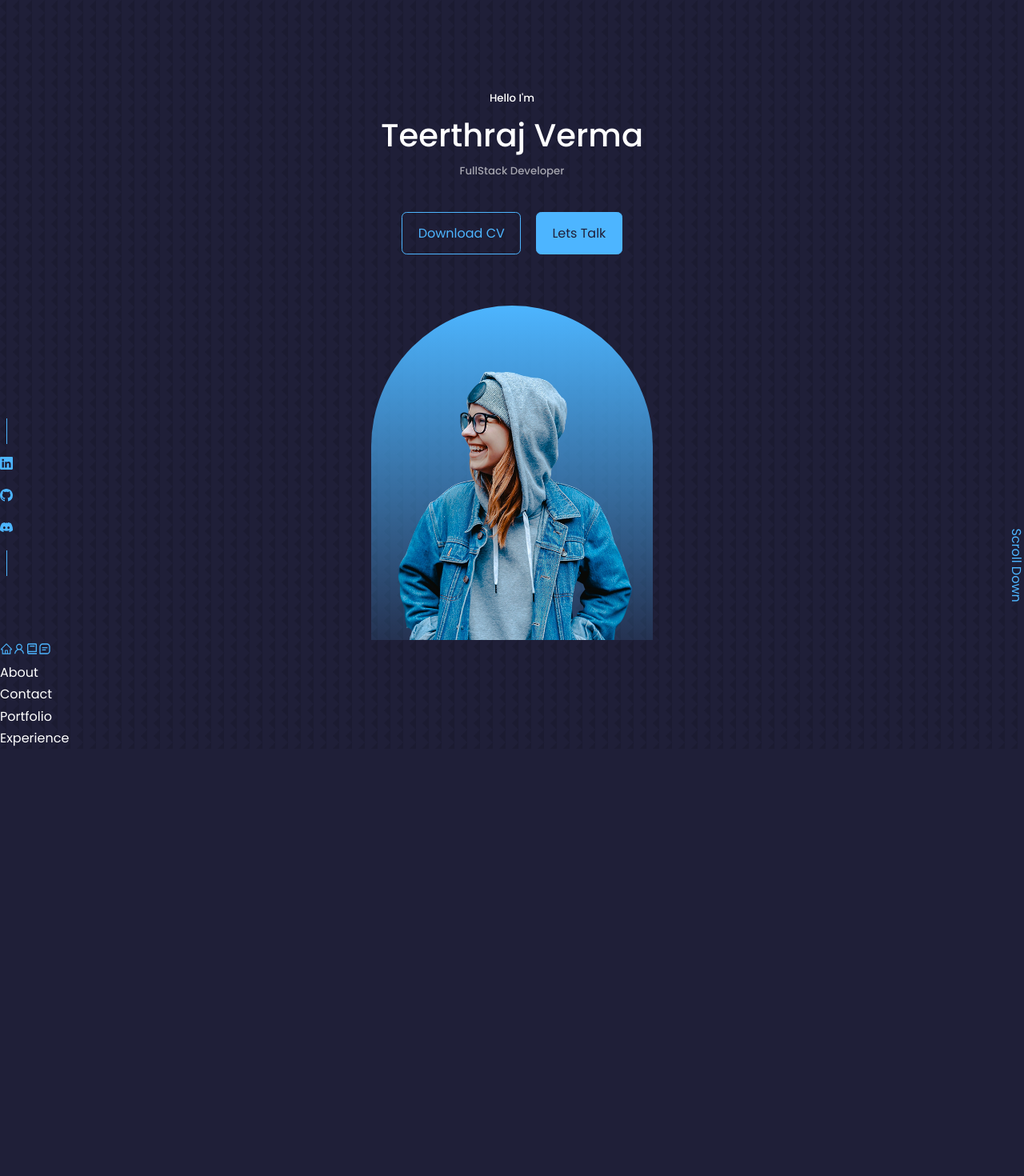
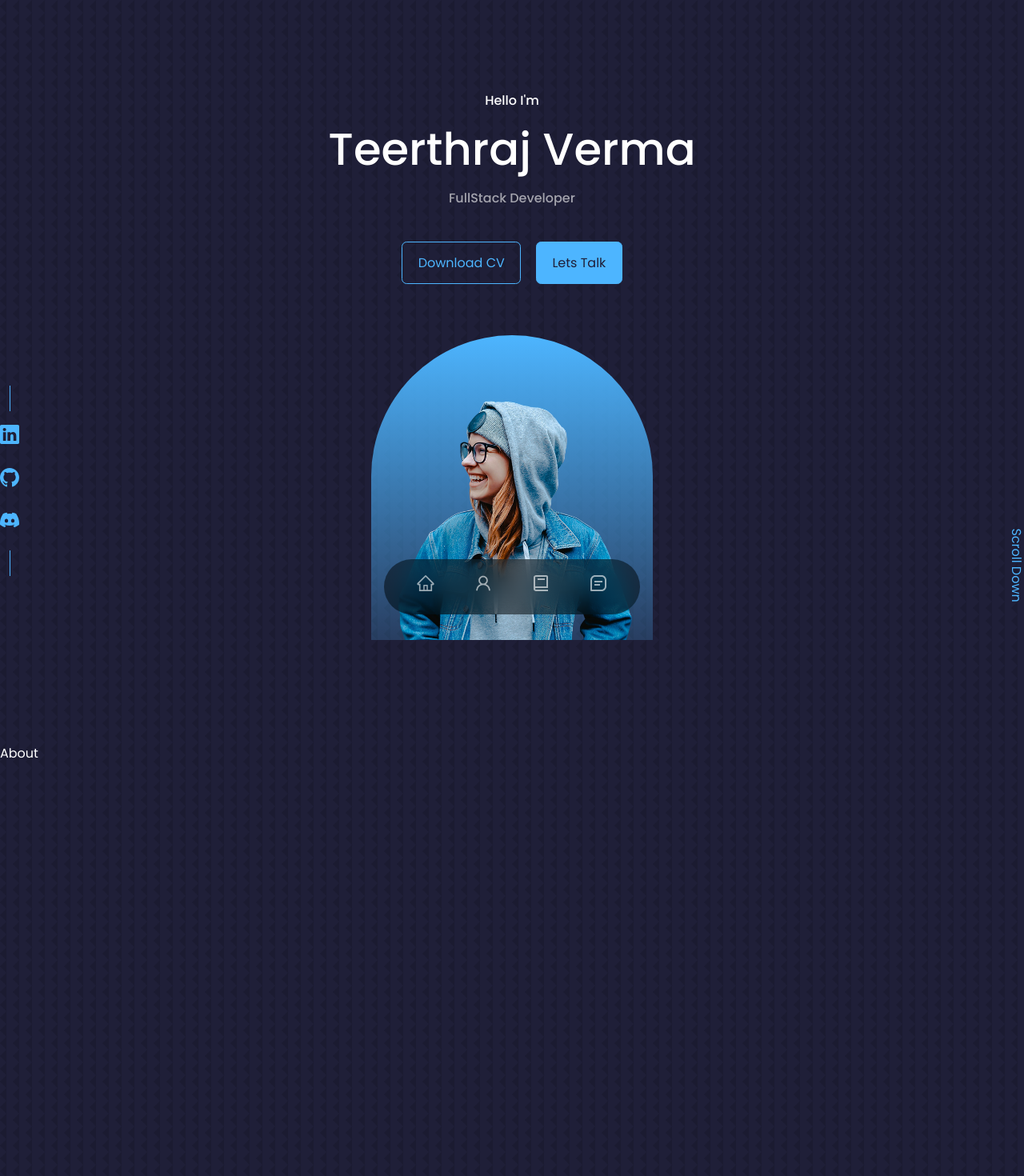
Before and after one commit to teerthrajverma01/portfolio-app, a React (Create React App) app: page / in a window 1280 px wide. Shown: the top 1470 px of the page at 80% size. Before the commit the page ends 936 px from the top, so only its background shows below. Built offline with nearby package versions, Linux system fonts and the light colour scheme.

Commit message:
added css to navbar

```diff
--- a/src/App.jsx
+++ b/src/App.jsx
@@ -7,6 +7,7 @@ import Contact from "./components/Contact/Contact";
 import Nav from "./components/Nav/Nav";
 import Portfolio from "./components/Portfolio/Portfolio";
 import Experience from "./components/Experience/Experience";
+import Footer from "./components/Footer/Footer";
 
 const App = () => {
   return (
@@ -14,9 +15,10 @@ const App = () => {
       <Header />
       <Nav />
       <About />
+      <Experience />
+      <Portfolio />
       <Contact />
-      <Portfolio />
-      <Experience />
+      <Footer />
     </Fragment>
   );
 };
--- a/src/components/About/About.jsx
+++ b/src/components/About/About.jsx
@@ -1,9 +1,15 @@
-import React from "react";
+import React, { Fragment } from "react";
 
 import classes from "./About.module.css";
 
 const About = () => {
-  return <div>About</div>;
+  return (
+    <Fragment>
+      <section id="about" className={classes.about}>
+        About
+      </section>
+    </Fragment>
+  );
 };
 
 export default About;
--- a/src/components/Contact/Contact.jsx
+++ b/src/components/Contact/Contact.jsx
@@ -1,8 +1,14 @@
-import React from "react";
+import React, { Fragment } from "react";
 import classes from "./Contact.module.css";
 
 const Contact = () => {
-  return <div>Contact</div>;
+  return (
+    <Fragment>
+      <section id="contact" className={classes.contact}>
+        Contact
+      </section>
+    </Fragment>
+  );
 };
 
 export default Contact;
--- a/src/components/Experience/Experience.jsx
+++ b/src/components/Experience/Experience.jsx
@@ -1,8 +1,15 @@
-import React from "react";
+import React, { Fragment } from "react";
+
 import classes from "./Experience.module.css";
 
 const Experience = () => {
-  return <div>Experience</div>;
+  return (
+    <Fragment>
+      <section id="experience" className={classes.experience}>
+        Experience
+      </section>
+    </Fragment>
+  );
 };
 
 export default Experience;
--- a/src/components/Footer/Footer.jsx
+++ b/src/components/Footer/Footer.jsx
@@ -1,8 +1,14 @@
-import React from "react";
+import React, { Fragment } from "react";
 import classes from "./Footer.module.css";
 
 const Footer = () => {
-  return <div>Footer</div>;
+  return (
+    <Fragment>
+      <section id="footer" className={classes.footer}>
+        Footer
+      </section>
+    </Fragment>
+  );
 };
 
 export default Footer;
--- a/src/components/Header/HeaderSocial.module.css
+++ b/src/components/Header/HeaderSocial.module.css
@@ -1,4 +1,5 @@
 .header__socials{
+  font-size: 1.5rem;
   display: flex;
   flex-direction: column;
   align-items: center;
--- a/src/components/Nav/Nav.module.css
+++ b/src/components/Nav/Nav.module.css
@@ -0,0 +1,32 @@
+nav{
+  background: rgba(0,0,0,0.5);
+  width:max-content;
+  padding: 0.5rem 1.5rem;
+
+  position: fixed;
+  left: 50%;
+  transform: translateX(-50%);
+  bottom:2rem;
+
+  z-index: 2;
+  display: flex;
+  gap:1rem;
+
+  border-radius: 3rem;
+  backdrop-filter: blur(15px);
+}
+
+nav a{
+  font-size: 1.5rem;
+  padding: 0.375rem 1rem ;
+  background: transparent;
+  border-radius: 50%;
+  color: var(--color-light);
+}
+nav a:hover{
+  background: rgba(0,0,0,0.4);
+}
+nav a:active{
+  background:var(--color-bg);
+  color:var(--color-white);
+}
--- a/src/components/Portfolio/Portfolio.jsx
+++ b/src/components/Portfolio/Portfolio.jsx
@@ -1,9 +1,13 @@
-import React from "react";
+import React, { Fragment } from "react";
 
 import classes from "./Portfolio.module.css";
 
 const Portfolio = () => {
-  return <div>Portfolio</div>;
+  return (
+    <Fragment>
+      <section>Portfolio</section>
+    </Fragment>
+  );
 };
 
 export default Portfolio;
--- a/src/index.module.css
+++ b/src/index.module.css
@@ -51,10 +51,16 @@ h1,h2,h3,h4,h5 {
   font-weight: 500;
 }
 
-h1{font-size: 2.5rem;}
+h1{font-size: 3.5rem;}
+h2{font-size: 3rem;}
+h3{font-size: 2.5rem;}
+h4{font-size: 2rem;}
+h5{font-size: 1rem;}
+
 
 section{
   margin-top: 8rem;
+  height: 100vh;
 }
 
 
```
